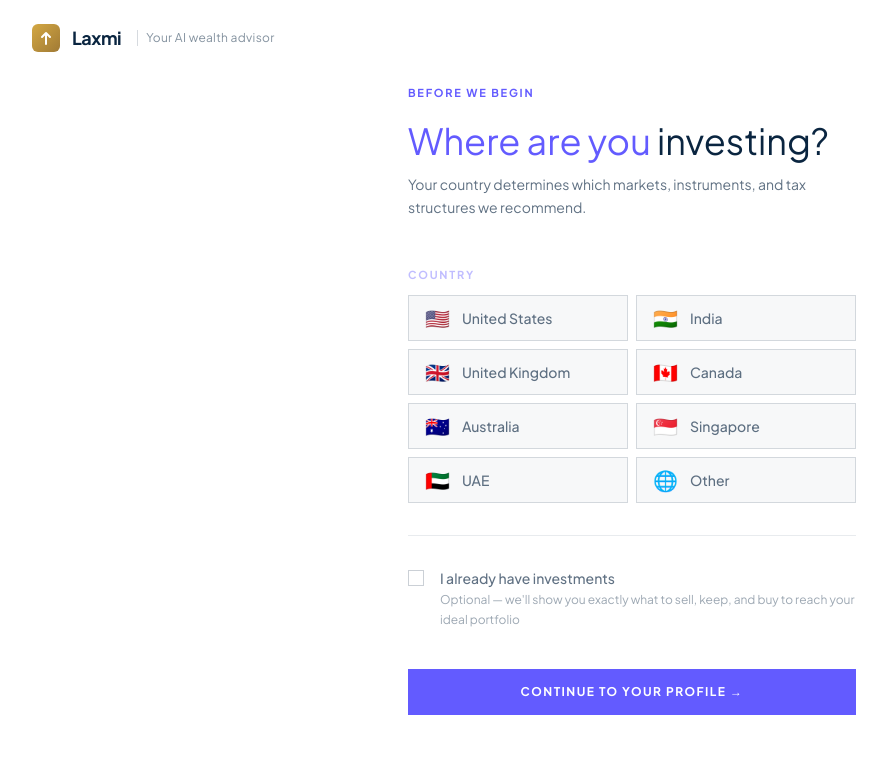
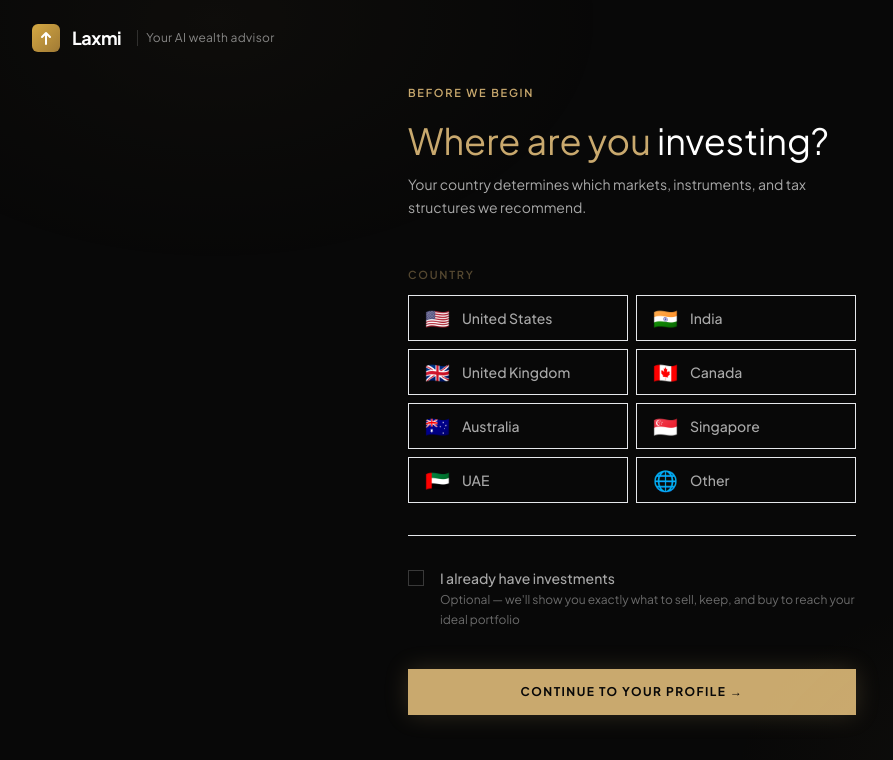
Before and after one commit to navkaps/laxmi, a React (Create React App) app in the folder frontend/: page /start in a window 1280 px wide. Shown: the top 760 px of the page, without its empty margins (8-901 px from the left). Built offline with nearby package versions, Linux system fonts and the light colour scheme.

Commit message:
Revert to original black and gold theme

```diff
--- a/frontend/src/components/layout/Navbar.tsx
+++ b/frontend/src/components/layout/Navbar.tsx
@@ -6,16 +6,16 @@ const Navbar: React.FC = () => {
   const isHome = location.pathname === "/";
 
   return (
-    <nav className="fixed top-0 left-0 right-0 z-50 flex items-center justify-between px-10 py-5 bg-white border-b border-gray-100">
+    <nav className={`fixed top-0 left-0 right-0 z-50 flex items-center justify-between px-10 py-6 ${isHome ? "bg-transparent" : "bg-navy-950/90 backdrop-blur-sm border-b border-white/5"}`}>
       <Link to="/" className="flex items-center gap-3 group">
-        <div className="w-7 h-7 border-2 border-gold-500 flex items-center justify-center rounded">
+        <div className="w-7 h-7 border border-gold-500/60 flex items-center justify-center">
           <div className="w-2 h-2 bg-gold-500 rotate-45" />
         </div>
-        <span className="font-display text-lg font-bold tracking-wide" style={{ color: "#0A2540" }}>Laxmi</span>
+        <span className="font-display text-lg text-cream-50 tracking-wide">Laxmi</span>
       </Link>
 
       <div className="flex items-center gap-8">
-        <span className="label-overline opacity-60 text-xs">
+        <span className="label-overline opacity-50 text-xs">
           Wealth Advisory
         </span>
       </div>
--- a/frontend/src/index.css
+++ b/frontend/src/index.css
@@ -14,17 +14,44 @@
   html { scroll-behavior: smooth; }
 
   body {
-    background-color: #F6F8FA;
-    color: #0A2540;
+    background-color: #080808;
+    color: #F5F0E8;
     font-family: 'Plus Jakarta Sans', system-ui, sans-serif;
     overflow-x: hidden;
   }
 
-  ::selection { background: #635BFF; color: #fff; }
+  /* Subtle gold glow — like candlelight */
+  body::before {
+    content: '';
+    position: fixed;
+    top: -30%;
+    left: -15%;
+    width: 65%;
+    height: 65%;
+    background: radial-gradient(ellipse, rgba(201,169,110,0.07) 0%, transparent 70%);
+    pointer-events: none;
+    z-index: 0;
+    animation: pulseGlow 6s ease-in-out infinite;
+  }
+
+  body::after {
+    content: '';
+    position: fixed;
+    bottom: -25%;
+    right: -10%;
+    width: 55%;
+    height: 55%;
+    background: radial-gradient(ellipse, rgba(201,169,110,0.05) 0%, transparent 70%);
+    pointer-events: none;
+    z-index: 0;
+    animation: pulseGlow 8s ease-in-out infinite reverse;
+  }
+
+  ::selection { background: #C9A96E; color: #080808; }
 
   ::-webkit-scrollbar { width: 3px; }
   ::-webkit-scrollbar-track { background: transparent; }
-  ::-webkit-scrollbar-thumb { background: rgba(99,91,255,0.3); border-radius: 99px; }
+  ::-webkit-scrollbar-thumb { background: rgba(201,169,110,0.3); border-radius: 99px; }
 
   @keyframes pulseGlow {
     0%, 100% { opacity: 0.5; }
@@ -36,7 +63,7 @@
 
   /* ── Accent text ────────────────────────────────────────── */
   .gradient-text {
-    color: #635BFF;
+    color: #C9A96E;
   }
 
   /* ── Buttons ───────────────────────────────────────────── */
@@ -44,20 +71,22 @@
     display: inline-flex;
     align-items: center;
     justify-content: center;
-    background: #635BFF;
-    color: #fff;
+    background: #C9A96E;
+    color: #080808;
     font-family: 'Plus Jakarta Sans', sans-serif;
     font-weight: 700;
     font-size: 0.75rem;
     letter-spacing: 0.12em;
     text-transform: uppercase;
     padding: 0.875rem 2rem;
-    transition: background 0.15s, transform 0.15s;
+    transition: opacity 0.2s, transform 0.15s, box-shadow 0.2s;
     position: relative;
     overflow: hidden;
+    box-shadow: 0 0 24px rgba(201,169,110,0.2);
   }
   .btn-primary:hover {
-    background: #4B44CC;
+    opacity: 0.88;
+    box-shadow: 0 0 36px rgba(201,169,110,0.35);
   }
   .btn-primary:active { transform: scale(0.98); }
   .btn-primary:disabled { opacity: 0.3; cursor: not-allowed; }
@@ -66,42 +95,41 @@
     display: inline-flex;
     align-items: center;
     justify-content: center;
-    border: 1px solid rgba(255,255,255,0.15);
-    color: rgba(255,255,255,0.6);
+    border: 1px solid rgba(201,169,110,0.35);
+    color: rgba(201,169,110,0.8);
     font-family: 'Plus Jakarta Sans', sans-serif;
     font-weight: 600;
     font-size: 0.75rem;
     letter-spacing: 0.12em;
     text-transform: uppercase;
     padding: 0.875rem 2rem;
-    transition: border-color 0.15s, color 0.15s, background 0.15s;
+    transition: border-color 0.2s, color 0.2s, background 0.2s;
     background: transparent;
   }
   .btn-ghost:hover {
-    border-color: rgba(255,255,255,0.35);
-    color: #fff;
-    background: rgba(255,255,255,0.05);
+    border-color: rgba(201,169,110,0.65);
+    color: #C9A96E;
+    background: rgba(201,169,110,0.06);
   }
 
   /* ── Cards ─────────────────────────────────────────────── */
   .card-dark {
-    background: #ffffff;
-    border: 1px solid #E4E8EF;
+    background: rgba(255,255,255,0.03);
+    border: 1px solid rgba(255,255,255,0.08);
     padding: 2rem;
-    box-shadow: 0 1px 4px rgba(10,37,64,0.06);
   }
 
   .card-indigo {
-    background: rgba(99,91,255,0.05);
-    border: 1px solid rgba(99,91,255,0.2);
+    background: rgba(201,169,110,0.06);
+    border: 1px solid rgba(201,169,110,0.2);
     padding: 2rem;
   }
 
   /* ── Labels ────────────────────────────────────────────── */
   .label-overline {
-    color: #635BFF;
+    color: #C9A96E;
     font-family: 'Plus Jakarta Sans', sans-serif;
-    font-weight: 700;
+    font-weight: 600;
     font-size: 0.688rem;
     letter-spacing: 0.16em;
     text-transform: uppercase;
@@ -130,7 +158,6 @@ input[type='range'] {
 input[type='range']::-webkit-slider-runnable-track {
   height: 2px;
   border-radius: 99px;
-  background: #E4E8EF;
 }
 input[type='range']::-webkit-slider-thumb {
   -webkit-appearance: none;
@@ -138,35 +165,35 @@ input[type='range']::-webkit-slider-thumb {
   width: 22px;
   height: 22px;
   border-radius: 50%;
-  background: #635BFF;
+  background: #C9A96E;
   margin-top: -10px;
-  box-shadow: 0 0 0 4px rgba(99,91,255,0.15), 0 2px 8px rgba(0,0,0,0.5);
+  box-shadow: 0 0 0 4px rgba(201,169,110,0.15), 0 2px 8px rgba(0,0,0,0.5);
   transition: box-shadow 0.2s, transform 0.15s;
   cursor: grab;
 }
 input[type='range']::-webkit-slider-thumb:active { cursor: grabbing; transform: scale(1.12); }
 input[type='range']::-webkit-slider-thumb:hover {
-  box-shadow: 0 0 0 8px rgba(99,91,255,0.15), 0 2px 12px rgba(99,91,255,0.3);
+  box-shadow: 0 0 0 8px rgba(201,169,110,0.15), 0 2px 12px rgba(201,169,110,0.3);
 }
 
 /* Firefox */
 input[type='range']::-moz-range-track {
   height: 2px;
   border-radius: 99px;
-  background: #E4E8EF;
+  background: rgba(255,255,255,0.08);
 }
 input[type='range']::-moz-range-progress {
   height: 2px;
   border-radius: 99px;
-  background: #635BFF;
+  background: #C9A96E;
 }
 input[type='range']::-moz-range-thumb {
   width: 22px;
   height: 22px;
   border-radius: 50%;
-  background: #635BFF;
+  background: #C9A96E;
   border: none;
-  box-shadow: 0 0 0 4px rgba(99,91,255,0.15), 0 2px 8px rgba(0,0,0,0.5);
+  box-shadow: 0 0 0 4px rgba(201,169,110,0.15), 0 2px 8px rgba(0,0,0,0.5);
   cursor: grab;
 }
 input[type='range']:focus { outline: none; }
@@ -174,45 +201,8 @@ input[type='range']:focus { outline: none; }
 /* ── Divider ─────────────────────────────────────────────── */
 .divider {
   height: 1px;
-  background: #E4E8EF;
+  background: linear-gradient(to right, transparent, rgba(201,169,110,0.15), transparent);
 }
-
-/* ── Light theme: override Tailwind white-opacity utilities ──────────────
-   These are OUTSIDE @layer so they beat @layer utilities in the cascade. */
-
-.text-white { color: #0A2540; }
-.text-white\/90 { color: rgba(10,37,64,0.90); }
-.text-white\/80 { color: rgba(10,37,64,0.80); }
-.text-white\/70 { color: rgba(10,37,64,0.70); }
-.text-white\/65 { color: rgba(10,37,64,0.65); }
-.text-white\/55 { color: rgba(10,37,64,0.55); }
-.text-white\/50 { color: rgba(10,37,64,0.50); }
-.text-white\/40 { color: rgba(10,37,64,0.40); }
-.text-white\/35 { color: rgba(10,37,64,0.35); }
-.text-white\/30 { color: rgba(10,37,64,0.30); }
-.text-white\/25 { color: rgba(10,37,64,0.25); }
-.text-white\/20 { color: rgba(10,37,64,0.20); }
-.text-white\/15 { color: rgba(10,37,64,0.15); }
-.text-white\/10 { color: rgba(10,37,64,0.10); }
-
-.border-white\/5  { border-color: rgba(10,37,64,0.07); }
-.border-white\/6  { border-color: rgba(10,37,64,0.09); }
-.border-white\/8  { border-color: rgba(10,37,64,0.11); }
-.border-white\/10 { border-color: rgba(10,37,64,0.13); }
-.border-white\/12 { border-color: rgba(10,37,64,0.15); }
-.border-white\/15 { border-color: rgba(10,37,64,0.17); }
-.border-white\/18 { border-color: rgba(10,37,64,0.19); }
-.border-white\/20 { border-color: rgba(10,37,64,0.21); }
-.border-white\/25 { border-color: rgba(10,37,64,0.24); }
-.border-white\/30 { border-color: rgba(10,37,64,0.27); }
-.border-white\/35 { border-color: rgba(10,37,64,0.30); }
-.border-white\/45 { border-color: rgba(10,37,64,0.35); }
-
-.bg-white\/3  { background-color: rgba(10,37,64,0.03); }
-.bg-white\/4  { background-color: rgba(10,37,64,0.04); }
-.bg-white\/5  { background-color: #ffffff; }
-.bg-white\/8  { background-color: #ffffff; }
-.bg-white\/10 { background-color: #ffffff; }
 
 /* ── Print ───────────────────────────────────────────────── */
 @media print {
--- a/frontend/tailwind.config.js
+++ b/frontend/tailwind.config.js
@@ -4,27 +4,27 @@ module.exports = {
   theme: {
     extend: {
       colors: {
-        // Light backgrounds
+        // True black backgrounds
         navy: {
-          950: "#FFFFFF",
-          900: "#F6F8FA",
-          800: "#EEF1F5",
-          700: "#E4E8EF",
-          600: "#D1D9E0",
+          950: "#080808",
+          900: "#0F0F0F",
+          800: "#171717",
+          700: "#1F1F1F",
+          600: "#272727",
         },
-        // Indigo accent
+        // Warm gold — primary accent
         gold: {
-          300: "#9D98FF",
-          400: "#7C75FF",
-          500: "#635BFF",
-          600: "#4B44CC",
-          700: "#3830A3",
+          300: "#EDD28A",
+          400: "#D4A843",
+          500: "#C9A96E",
+          600: "#A07A35",
+          700: "#7A5A22",
         },
-        // Text — dark navy
+        // Text
         cream: {
-          50:  "#0A2540",
-          100: "#1a3a5c",
-          200: "#536178",
+          50: "#FFFFFF",
+          100: "#F5F0E8",
+          200: "#C8BEA8",
         },
         // Keep these for error states only
         violet: {
```
